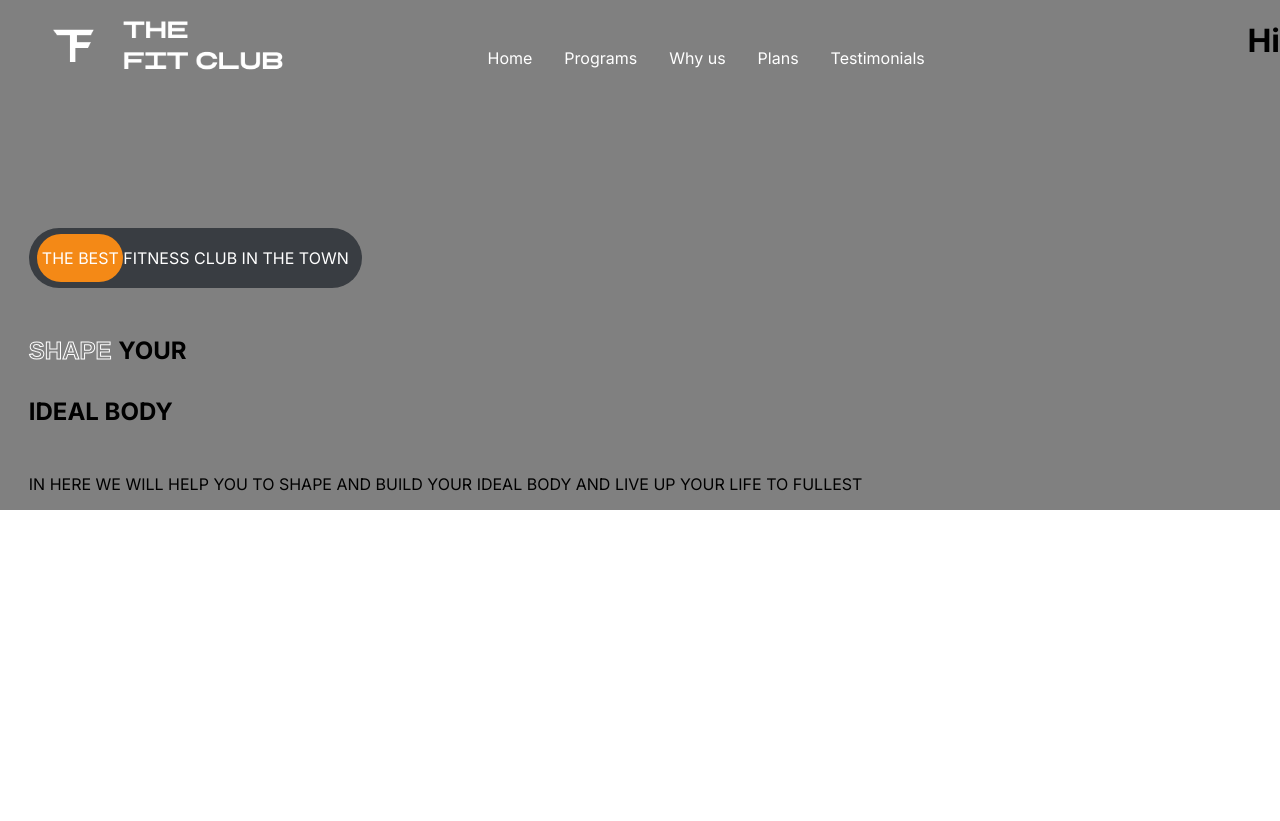
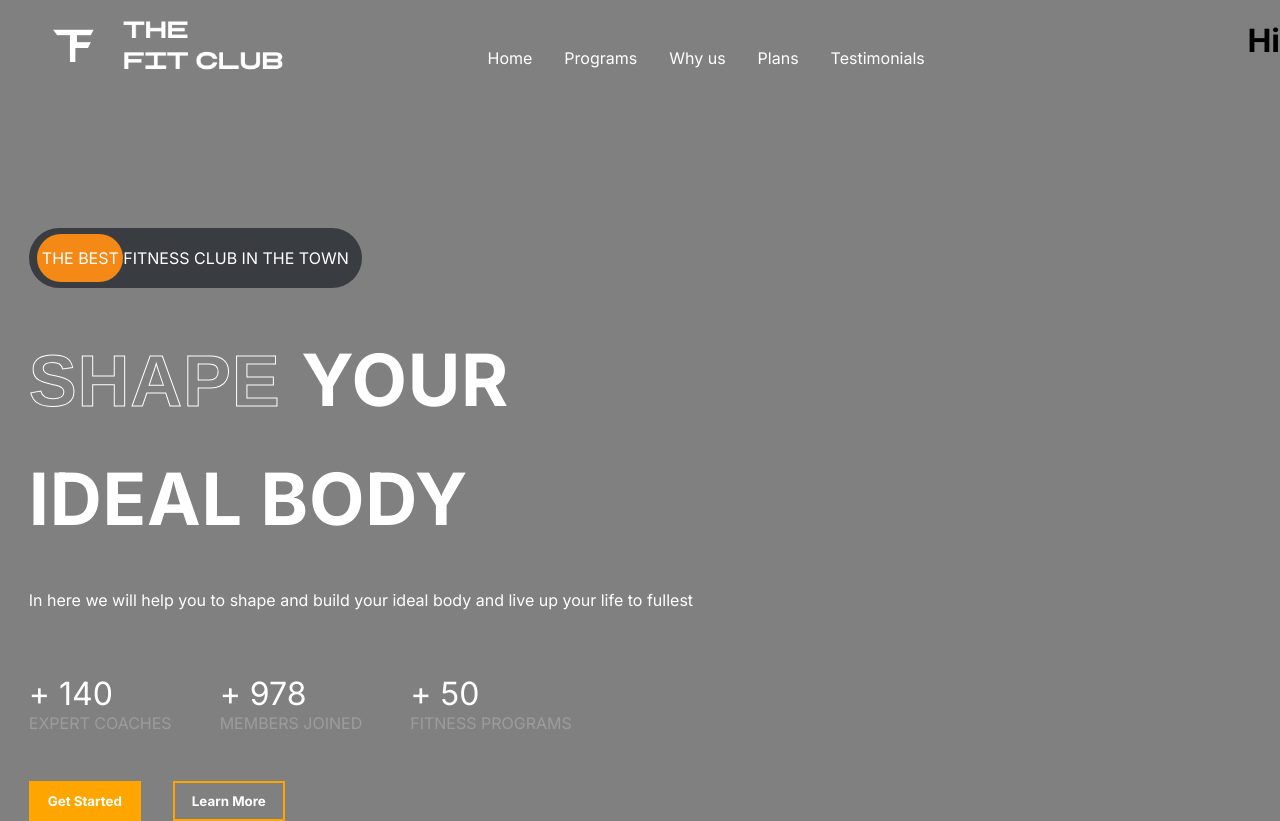
Before and after one commit to Aparajit-Garg/Gym, a React (Create React App) app in the folder the-website/: page / in a window 1280 px wide. Before the commit the page ends 800 px from the top, so only its background shows below. Built offline with nearby package versions, Linux system fonts and the light colour scheme.

Commit message:
left section of the top first section done

```diff
--- /dev/null
+++ b/the-website/src/components/Buttons/Buttons.js
@@ -0,0 +1,14 @@
+import React from 'react';
+import classes from "./Buttons.module.css";
+
+const Buttons = () => {
+
+    return (
+        <div>
+            <button className={classes.get__started}> Get Started </button>
+            <button className={classes.learn__more}> Learn More </button>
+        </div>
+    );
+}
+
+export default Buttons;
--- /dev/null
+++ b/the-website/src/components/Buttons/Buttons.module.css
@@ -0,0 +1,17 @@
+div > button {
+    /* TODO: var not working */
+    /* border: 1px solid var(--orange); */
+    border: 2px solid orange;
+    text-decoration: none;
+    gap: 1rem;
+    width: 7rem;
+    height: 2.5rem;
+    font-weight: 600;
+    background-color: transparent;
+    color: white;
+}
+
+.get__started {
+    margin-right: 2rem;
+    background-color: orange;
+}
--- /dev/null
+++ b/the-website/src/components/Numbers/Numbers.js
@@ -0,0 +1,34 @@
+import React from "react";
+import classes from "./Numbers.module.css";
+
+
+const Numbers = () => {
+
+    return (
+        <div className={classes.main}>
+            <span>
+                <div>
+                    +
+                    140
+                </div>
+                <span className={classes.text__section}>Expert Coaches</span>
+            </span>
+            <span>
+                <div>
+                    +
+                    978
+                </div>
+                <span className={classes.text__section}>Members Joined</span>
+            </span>
+            <span>
+                <div>
+                    +
+                    50
+                </div>
+                <span className={classes.text__section}>fitness programs</span>
+            </span>
+        </div>
+    );
+}
+
+export default Numbers;
--- /dev/null
+++ b/the-website/src/components/Numbers/Numbers.module.css
@@ -0,0 +1,18 @@
+.main {
+    display: flex;
+    flex-direction: row;
+    gap: 3rem;
+    color: white;
+}
+
+.main > span div {
+    font-size: 2em;
+}
+
+.text__section {
+    color: #9c9c9c;
+    /* TODO change the color from hard coded to var value */
+    /* color: var(--gray); */
+    font-size: 1em;
+    text-transform: uppercase;
+}
--- a/the-website/src/components/TagLine/TagLine.module.css
+++ b/the-website/src/components/TagLine/TagLine.module.css
@@ -4,11 +4,6 @@
     flex-direction: column;
     gap: 2rem;
 }
-
-span {
-    text-transform: uppercase;
-}
-
 
 span h2 {
     display: inline;
@@ -20,3 +15,14 @@ span h2 {
     -webkit-text-stroke-color: white;
     font-family: Arial,Helvetica,sans-serif;
 }
+
+h2 {
+    text-transform: uppercase;
+    font-size: 4.5em;
+    color: white;
+    letter-spacing: 0.01em;
+}
+
+p {
+    color: white;
+}
--- a/the-website/src/components/TopDisplaySection/TopDisplaySection.js
+++ b/the-website/src/components/TopDisplaySection/TopDisplaySection.js
@@ -3,6 +3,8 @@ import classes from "./TopDisplaySection.module.css";
 import NavBar from '../NavBar/NavBar';
 import Ad from "../Ad/Ad";
 import TagLine from "../TagLine/TagLine";
+import Numbers from '../Numbers/Numbers';
+import Buttons from '../Buttons/Buttons';
 
 const TopDisplaySection = () => {
   return (
@@ -11,6 +13,8 @@ const TopDisplaySection = () => {
             <NavBar />
             <Ad />
             <TagLine />
+            <Numbers />
+            <Buttons />
         </div>
         <div className={classes.right__side}>
             <h1>Hi</h1>
```
